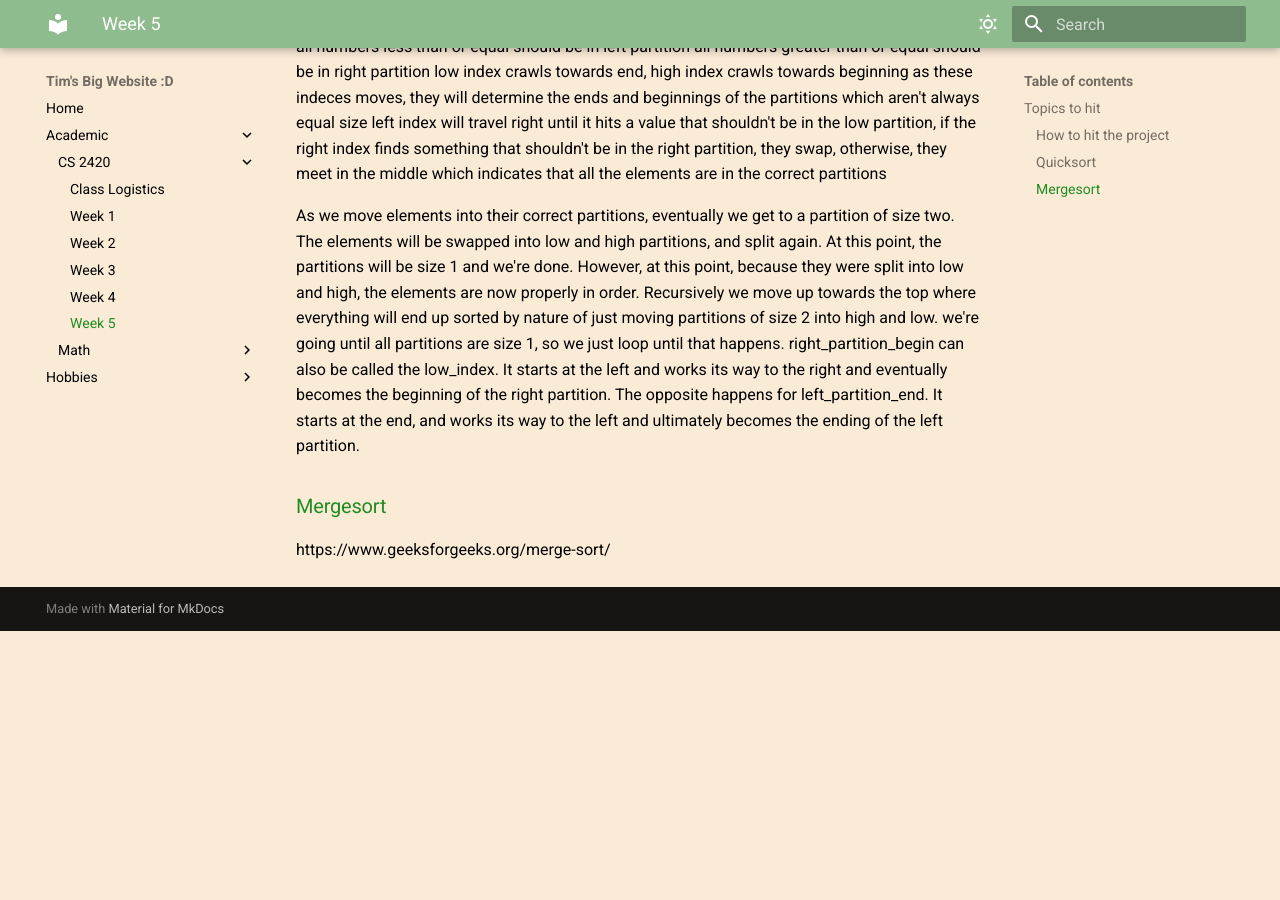
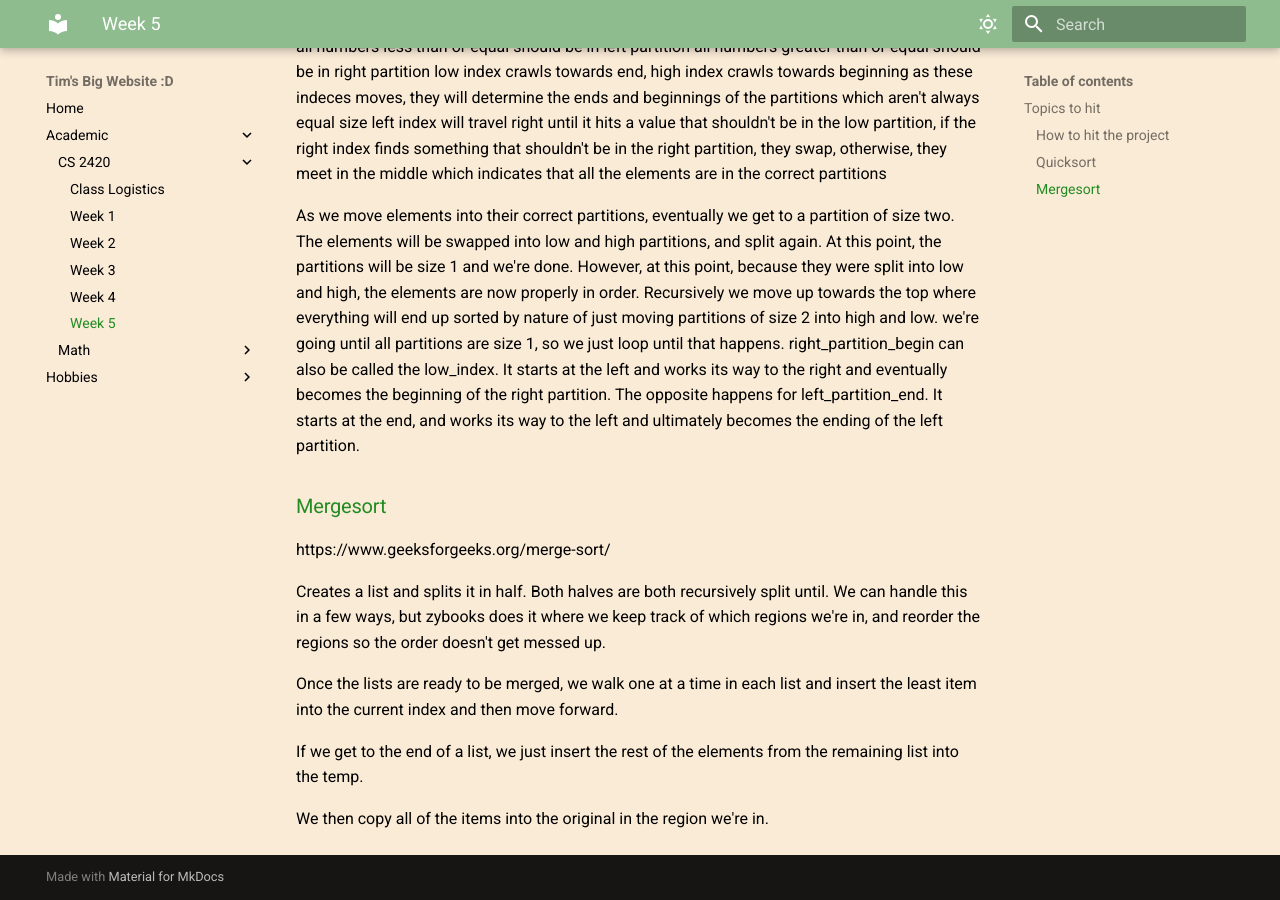
Before and after one commit to fishslips/TimSeverance, an MkDocs documentation site: the page built from docs/Academic/CS-2420/Week 5.md, in a window 1280 px wide and 900 px high, scrolled down 825 px. Built offline with MkDocs 1.6.1 and Material for MkDocs 9.7.7, drawn with Linux system fonts in a browser that asks for light colours; before the commit the page ends 1456 px from its top, so only the background shows below that.

Commit message:
Update Week 5.md

```diff
--- a/docs/Academic/CS-2420/Week 5.md
+++ b/docs/Academic/CS-2420/Week 5.md
@@ -29,3 +29,11 @@ As we move elements into their correct partitions, eventually we get to a partit
 ### [Mergesort](https://en.wikipedia.org/wiki/Merge_sort)
 
 https://www.geeksforgeeks.org/merge-sort/
+
+Creates a list and splits it in half. Both halves are both recursively split until. We can handle this in a few ways, but zybooks does it where we keep track of which regions we're in, and reorder the regions so the order doesn't get messed up.
+
+Once the lists are ready to be merged, we walk one at a time in each list and insert the least item into the current index and then move forward.
+
+If we get to the end of a list, we just insert the rest of the elements from the remaining list into the temp.
+
+We then copy all of the items into the original in the region we're in.
```
